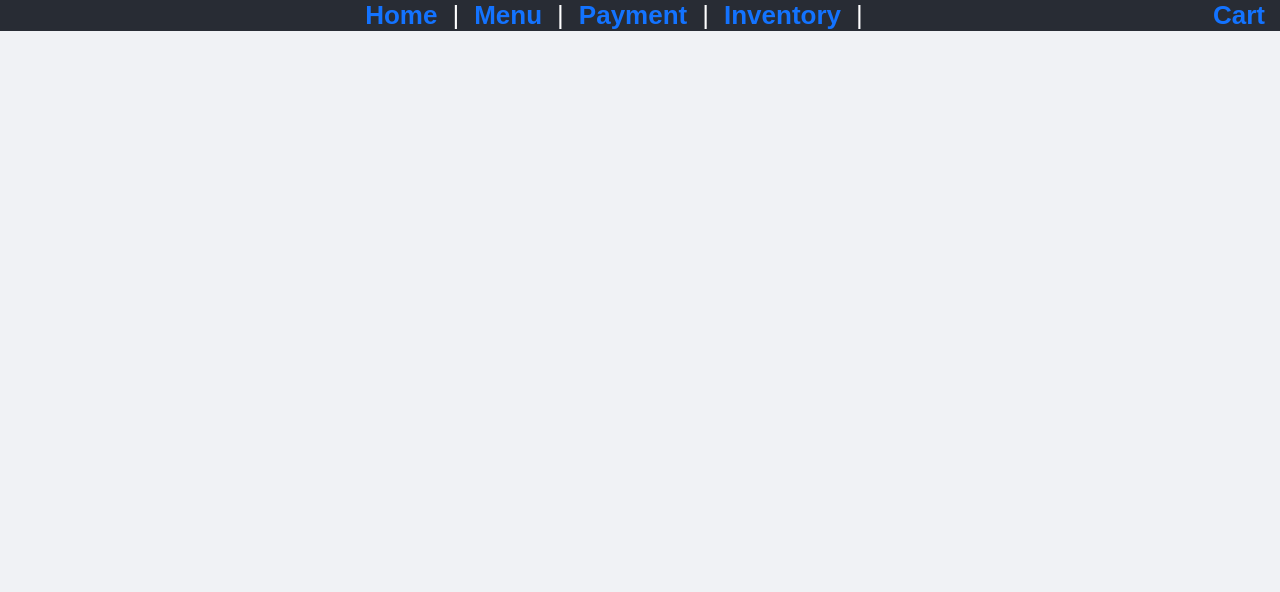
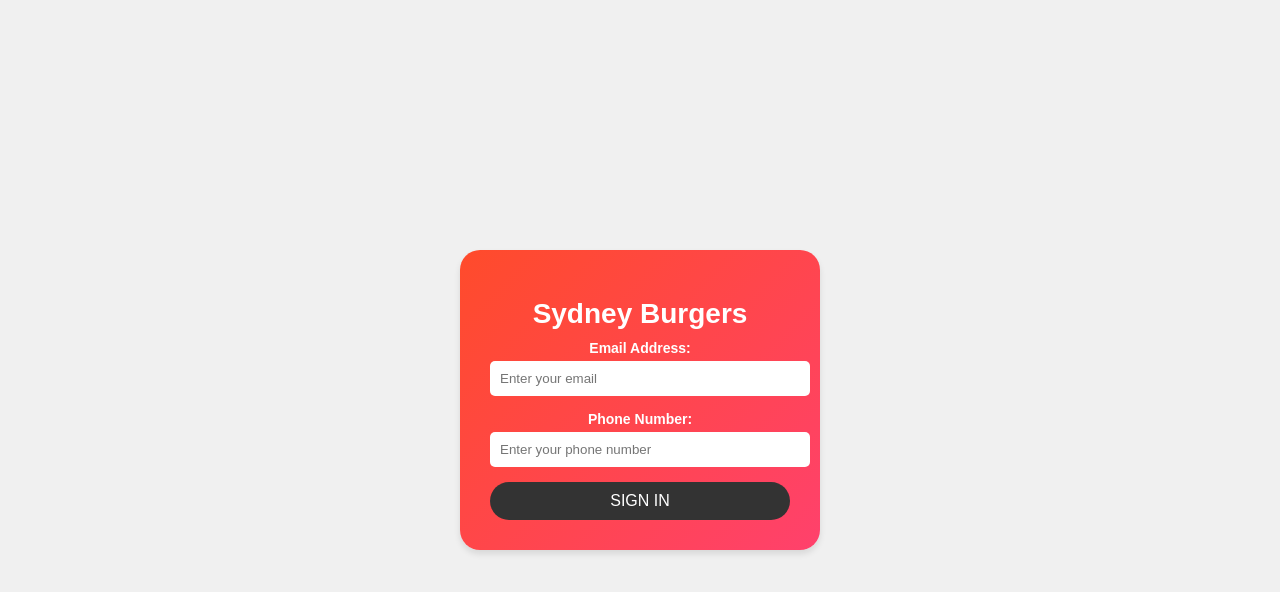
Before and after one commit to Cadson720/FoodOrderingSystem, a React (Create React App) app in the folder frontend/: page /signin in a window 1280 px wide. Shown: the top 592 px of the page. Built offline with nearby package versions, Linux system fonts and the light colour scheme.

Commit message:
Sign in, Sign out

```diff
--- a/frontend/src/App.js
+++ b/frontend/src/App.js
@@ -1,48 +1,69 @@
-import React from 'react';
-import { BrowserRouter as Router, Routes, Route, Link } from 'react-router-dom';
+import React, { useState } from 'react';
+import { BrowserRouter as Router, Routes, Route, Navigate, Link, useNavigate } from 'react-router-dom'; // Add useNavigate here
 import './App.css';
+import SignIn from './SignIn';
 import Payment from './Payment';
 import Inventory from './Inventory';
 import Menu from './Menu';
-import MenuItemDetail from './MenuItemDetail'; // Import the detail page for menu items
+import MenuItemDetail from './MenuItemDetail';
 import Cart from './Cart';
 
 function App() {
+    const [isSignedIn, setIsSignedIn] = useState(false);
+
     return (
         <Router>
             <div className="App">
+                <Routes>
+                    <Route path="/signin" element={<SignIn setIsSignedIn={setIsSignedIn} />} />
+                    <Route path="/*" element={isSignedIn ? <Home setIsSignedIn={setIsSignedIn} /> : <Navigate to="/signin" />} />
+                </Routes>
+            </div>
+        </Router>
+    );
+}
+
+function Home({ setIsSignedIn }) {
+    return (
+        <div>
             <header className="App-header">
                 <nav className="navbar">
                     <div className="center-links">
                         <Link to="/" className="nav-link">Home</Link> |
                         <Link to="/Menu" className="nav-link">Menu</Link> |
                         <Link to="/Payment" className="nav-link">Payment</Link> |
-                            <Link to="/Inventory" className="nav-link">Inventory</Link> |
+                        <Link to="/Inventory" className="nav-link">Inventory</Link>
                     </div>
                     <Link to="/Cart" className="nav-link cart-link">Cart</Link>
+                    <SignOutButton setIsSignedIn={setIsSignedIn} />
                 </nav>
             </header>
 
             <Routes>
-                    <Route path="/" element={<Home />} />
+                <Route path="/" element={<h1>Welcome to the Home Page</h1>} />
                 <Route path="/Payment" element={<Payment />} />
                 <Route path="/Inventory" element={<Inventory />} />
                 <Route path="/Menu" element={<Menu />} />
-                    <Route path="/Inventory" element={<Cart />} />
-                    {/* New Route for individual Menu Item details */}
+                <Route path="/Cart" element={<Cart />} />
                 <Route path="/menu/:itemId" element={<MenuItemDetail />} />
             </Routes>
-            </div>
-        </Router>
-    );
-}
-
-function Home() {
-    return (
-        <div>
-            <h1>Home Page Content</h1>
         </div>
     );
 }
 
+function SignOutButton({ setIsSignedIn }) {
+    const navigate = useNavigate(); // Now useNavigate is defined
+
+    const handleSignOut = () => {
+        setIsSignedIn(false);
+        navigate('/signin');
+    };
+
+    return (
+        <button className="signout-button" onClick={handleSignOut}>
+            Sign Out
+        </button>
+    );
+}
+
 export default App;
--- /dev/null
+++ b/frontend/src/SignIn.css
@@ -0,0 +1,79 @@
+.signin-container {
+    display: flex;
+    justify-content: center;
+    align-items: center;
+    height: 100vh;
+    background-color: #f0f0f0;
+}
+
+.signin-card {
+    background: linear-gradient(135deg, #ff4b2b, #ff416c);
+    border-radius: 20px;
+    padding: 30px;
+    text-align: center;
+    width: 300px;
+    box-shadow: 0px 4px 6px rgba(0, 0, 0, 0.1);
+}
+
+.signin-title {
+    font-size: 28px;
+    color: #fff;
+    margin-bottom: 10px;
+}
+
+.table-number {
+    font-size: 18px;
+    color: #fff;
+    margin-bottom: 20px;
+}
+
+.signin-button {
+    background-color: #333;
+    color: #fff;
+    padding: 10px 20px;
+    border: none;
+    border-radius: 30px;
+    cursor: pointer;
+    font-size: 16px;
+    transition: background-color 0.3s;
+}
+
+.signin-button:hover {
+    background-color: #555;
+}
+
+.signin-form {
+    display: flex;
+    flex-direction: column;
+}
+
+.form-group {
+    margin-bottom: 15px;
+}
+
+.form-group input {
+    width: 100%;
+    padding: 10px;
+    border: none;
+    border-radius: 5px;
+}
+
+.form-group label {
+    font-size: 14px;
+    color: #fff;
+    margin-bottom: 5px;
+}
+
+.signout-button {
+    background-color: #ff4b2b;
+    color: white;
+    border: none;
+    padding: 10px 20px;
+    border-radius: 20px;
+    cursor: pointer;
+    transition: background-color 0.3s;
+}
+
+.signout-button:hover {
+    background-color: #ff416c;
+}
--- /dev/null
+++ b/frontend/src/SignIn.js
@@ -0,0 +1,69 @@
+import React, { useState } from 'react';
+import { useNavigate } from 'react-router-dom';
+import './SignIn.css';
+
+function SignIn({ setIsSignedIn }) {
+    const [email, setEmail] = useState('');
+    const [phone, setPhone] = useState('');
+    const [error, setError] = useState('');
+    const navigate = useNavigate();
+
+    const validateEmail = (email) => {
+        const re = /^[^\s@]+@[^\s@]+\.[^\s@]+$/;
+        return re.test(String(email).toLowerCase());
+    };
+
+    const handleSignIn = (event) => {
+        event.preventDefault();
+
+        // Validation checks
+        if (!email || !validateEmail(email)) {
+            setError('Please enter a valid email.');
+            return;
+        }
+
+        if (!phone || isNaN(phone) || phone.length < 10) {
+            setError('Please enter a valid phone number.');
+            return;
+        }
+
+        // If both email and phone are valid
+        setError('');
+        setIsSignedIn(true);  // Simulate sign-in
+        navigate('/');  // Redirect to the home page after sign-in
+    };
+
+    return (
+        <div className="signin-container">
+            <div className="signin-card">
+                <h1 className="signin-title">Sydney Burgers</h1>
+                <form className="signin-form" onSubmit={handleSignIn}>
+                    <div className="form-group">
+                        <label>Email Address:</label>
+                        <input
+                            type="email"
+                            value={email}
+                            onChange={(e) => setEmail(e.target.value)}
+                            placeholder="Enter your email"
+                            required
+                        />
+                    </div>
+                    <div className="form-group">
+                        <label>Phone Number:</label>
+                        <input
+                            type="text"
+                            value={phone}
+                            onChange={(e) => setPhone(e.target.value)}
+                            placeholder="Enter your phone number"
+                            required
+                        />
+                    </div>
+                    {error && <p className="error-message">{error}</p>} {/* Display error messages */}
+                    <button type="submit" className="signin-button">SIGN IN</button>
+                </form>
+            </div>
+        </div>
+    );
+}
+
+export default SignIn;
```
Lines whose indentation alone changed are shown as unchanged.
